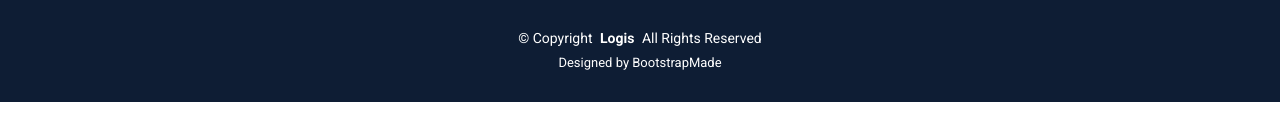
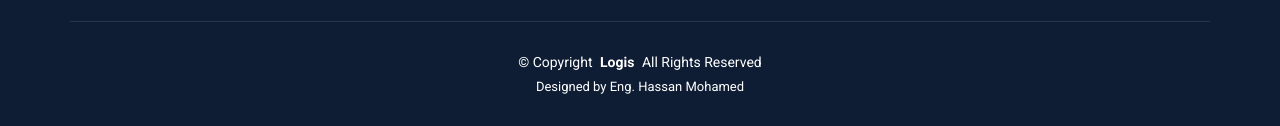
Before and after one commit to hassan6102/delevary, a plain HTML site: page about.html in a window 1280 px wide. Shown: the part 3750-3876 px from the top of the page. Before the commit the page ends 3852 px from the top, so only its background shows below. Drawn offline with Linux system fonts and the light colour scheme.

Commit message:
Update about.html

```diff
--- a/about.html
+++ b/about.html
@@ -4,7 +4,7 @@
 <head>
   <meta charset="utf-8">
   <meta content="width=device-width, initial-scale=1.0" name="viewport">
-  <title>About - Logis Bootstrap Template</title>
+  <title>Hassan Mohamed</title>
   <meta name="description" content="">
   <meta name="keywords" content="">
 
@@ -28,12 +28,7 @@
   <!-- Main CSS File -->
   <link href="assets/css/main.css" rel="stylesheet">
 
-  <!-- =======================================================
-  * Template Name: Logis
-  * Template URL: https://bootstrapmade.com/logis-bootstrap-logistics-website-template/
-  * Updated: Aug 07 2024 with Bootstrap v5.3.3
-  * Author: BootstrapMade.com
-  * License: https://bootstrapmade.com/license/
+
   ======================================================== -->
 </head>
 
@@ -505,11 +500,8 @@
     <div class="container copyright text-center mt-4">
       <p>© <span>Copyright</span> <strong class="px-1 sitename">Logis</strong> <span>All Rights Reserved</span></p>
       <div class="credits">
-        <!-- All the links in the footer should remain intact. -->
-        <!-- You can delete the links only if you've purchased the pro version. -->
-        <!-- Licensing information: https://bootstrapmade.com/license/ -->
-        <!-- Purchase the pro version with working PHP/AJAX contact form: [buy-url] -->
-        Designed by <a href="https://bootstrapmade.com/">BootstrapMade</a>
+
+        Designed by <a href="">Eng. Hassan Mohamed</a>
       </div>
     </div>
 
```
